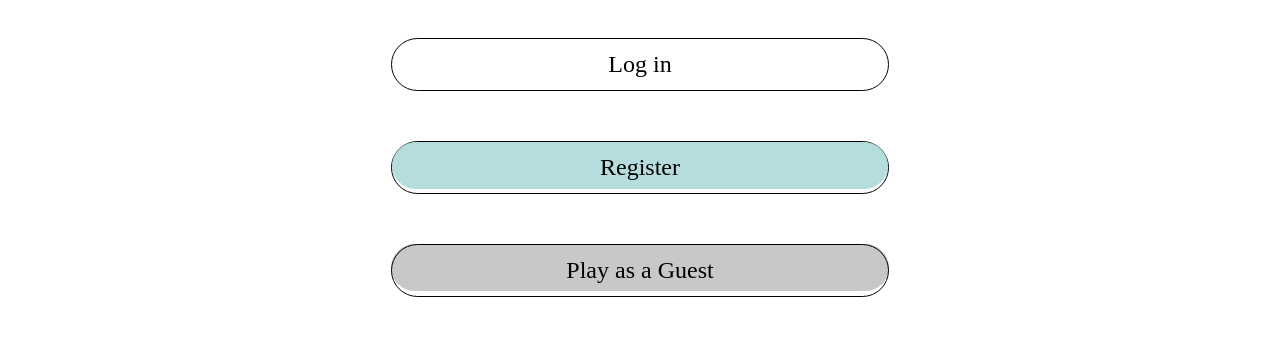
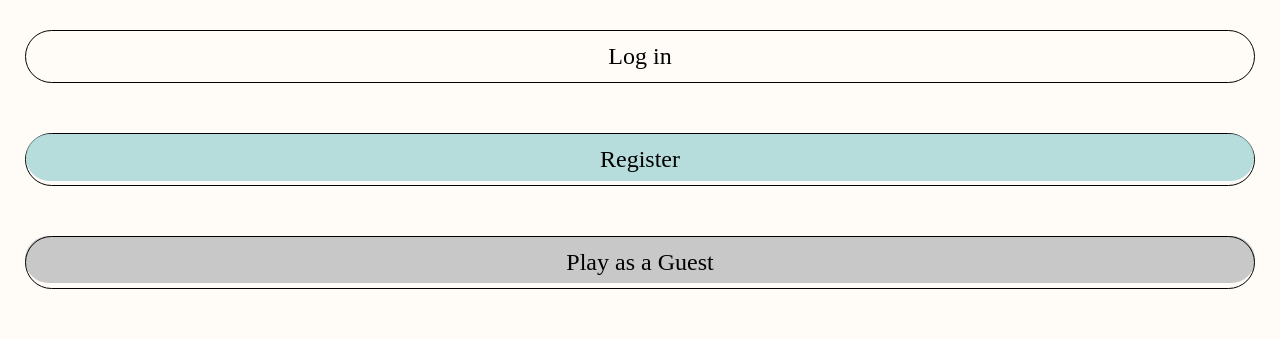
Before and after one commit to Sefinds/PickaPick, a plain HTML site: page index.html in a window 1280 px wide. Shown: the part 461-800 px from the top of the page. Drawn offline with Linux system fonts and the light colour scheme; no server answers.

Commit message:
Update stylegeral.css

```diff
--- a/stylegeral.css
+++ b/stylegeral.css
@@ -1,9 +1,18 @@
-body {
+html,
+body{
+  background-color: rgba(255, 252, 247, 1);
+
+   width: 100%;
+   height: 100%;
+   overflow: hidden;
+   margin: 0;
+}
+/*body {
   display: flex;
     flex-direction: column;
     align-items: center;
     justify-content: center;
-}
+}*/
 a{
   text-decoration: none;
 }
```
